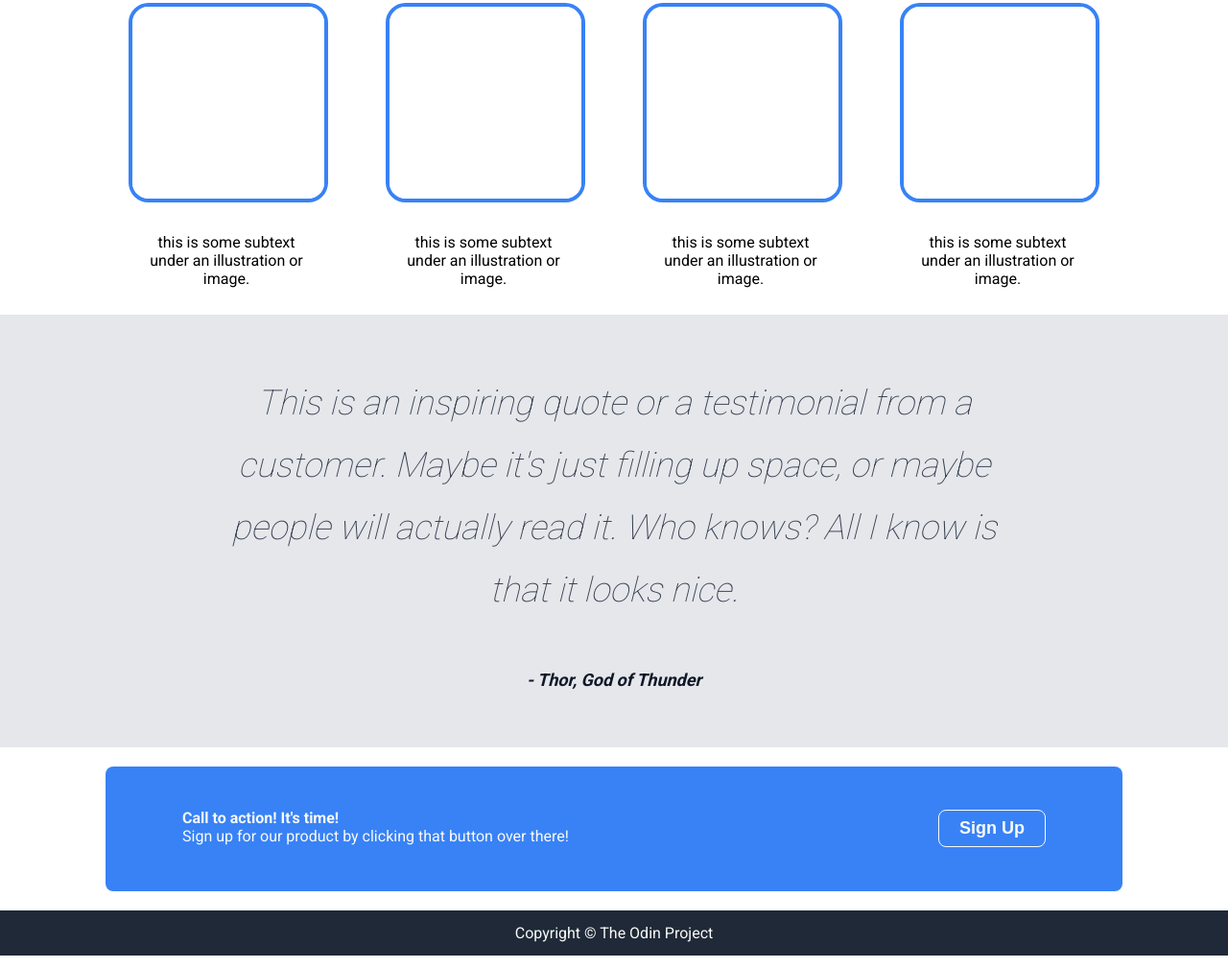
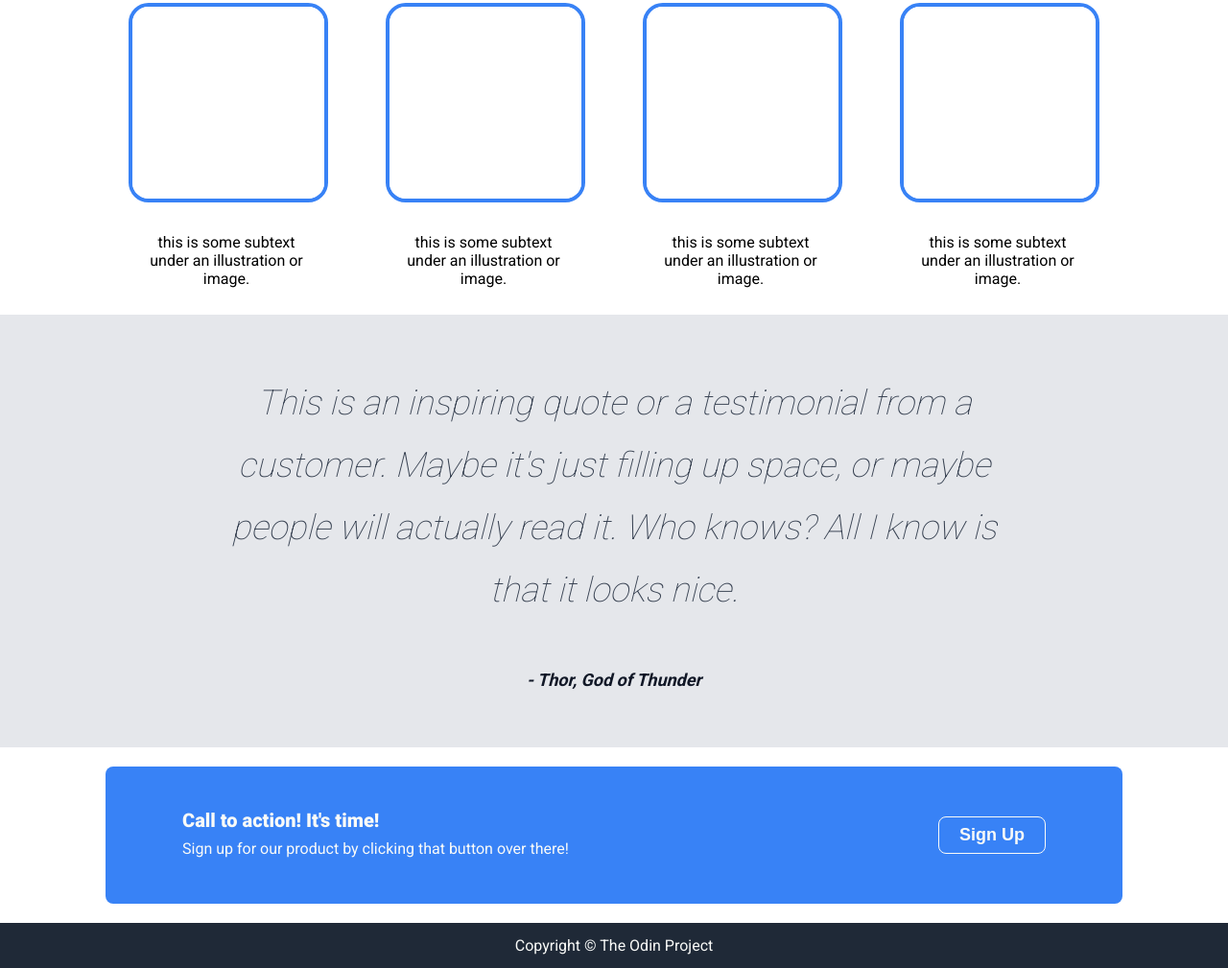
Before and after one commit to sara-jac/odin-landing-page, a plain HTML site: page index.html in a window 1280 px wide. Shown: the part 617-1626 px from the top of the page at 96% size. Drawn offline with Linux system fonts and the light colour scheme.

Commit message:
Edit styling on CTA section

```diff
--- a/index.html
+++ b/index.html
@@ -65,7 +65,7 @@
   </section>
   <section class="cta-section">
     <p class="cta-message">
-      <strong>Call to action! It's time!</strong>
+      <span class="cta-bold">Call to action! It's time!</span>
       Sign up for our product by clicking that button over there!
     </p>
     <button class="btn-cta">Sign Up</button>
--- a/styles.css
+++ b/styles.css
@@ -139,7 +139,6 @@ button:hover {
   padding: 12px;
 }
 
-
 /* quote Section */
 
 .quote-section {
@@ -189,6 +188,12 @@ button:hover {
   margin-bottom: 20px;
 }
 
+.cta-bold{
+  font-size: 20px;
+  font-weight: 800;
+  padding-bottom: 8px;
+}
+
 /* footer */
 
 .footer-text {
```
